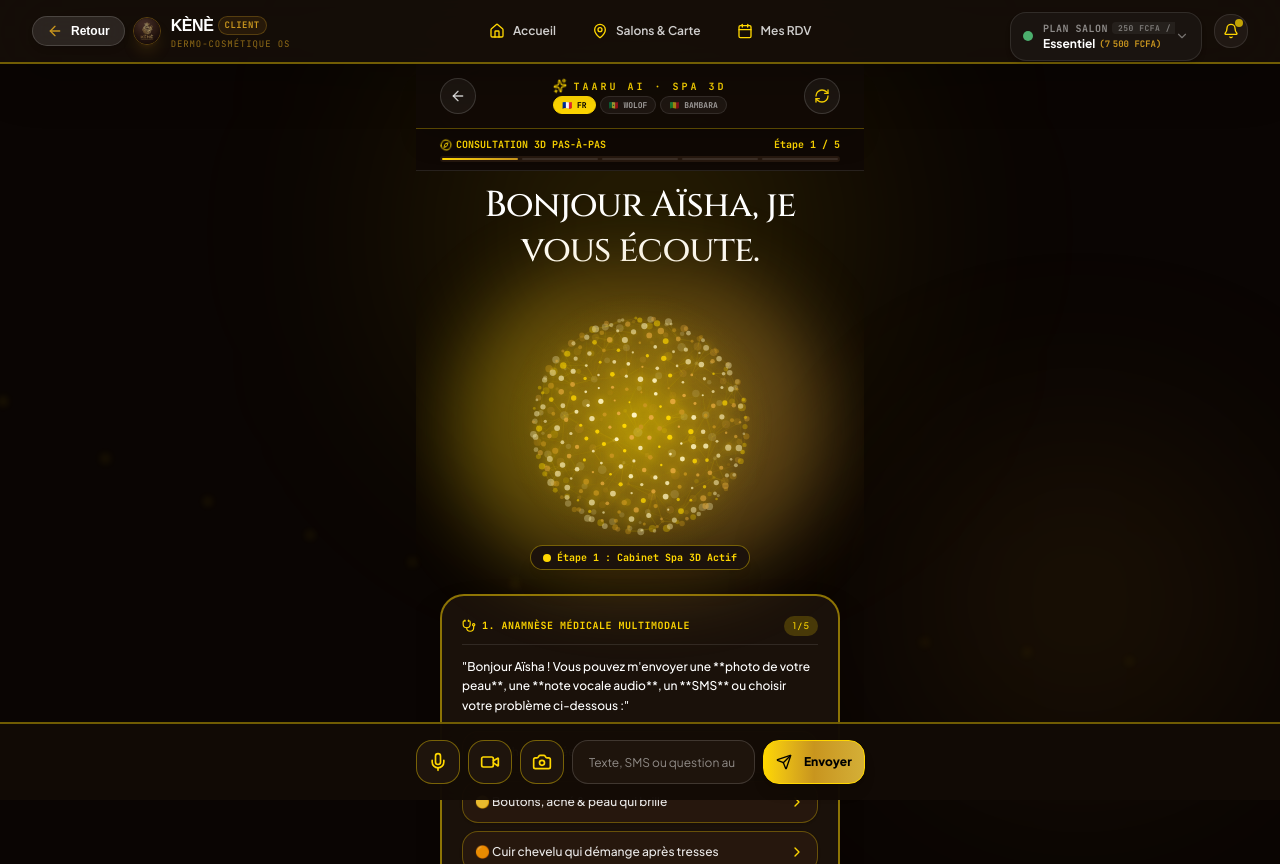
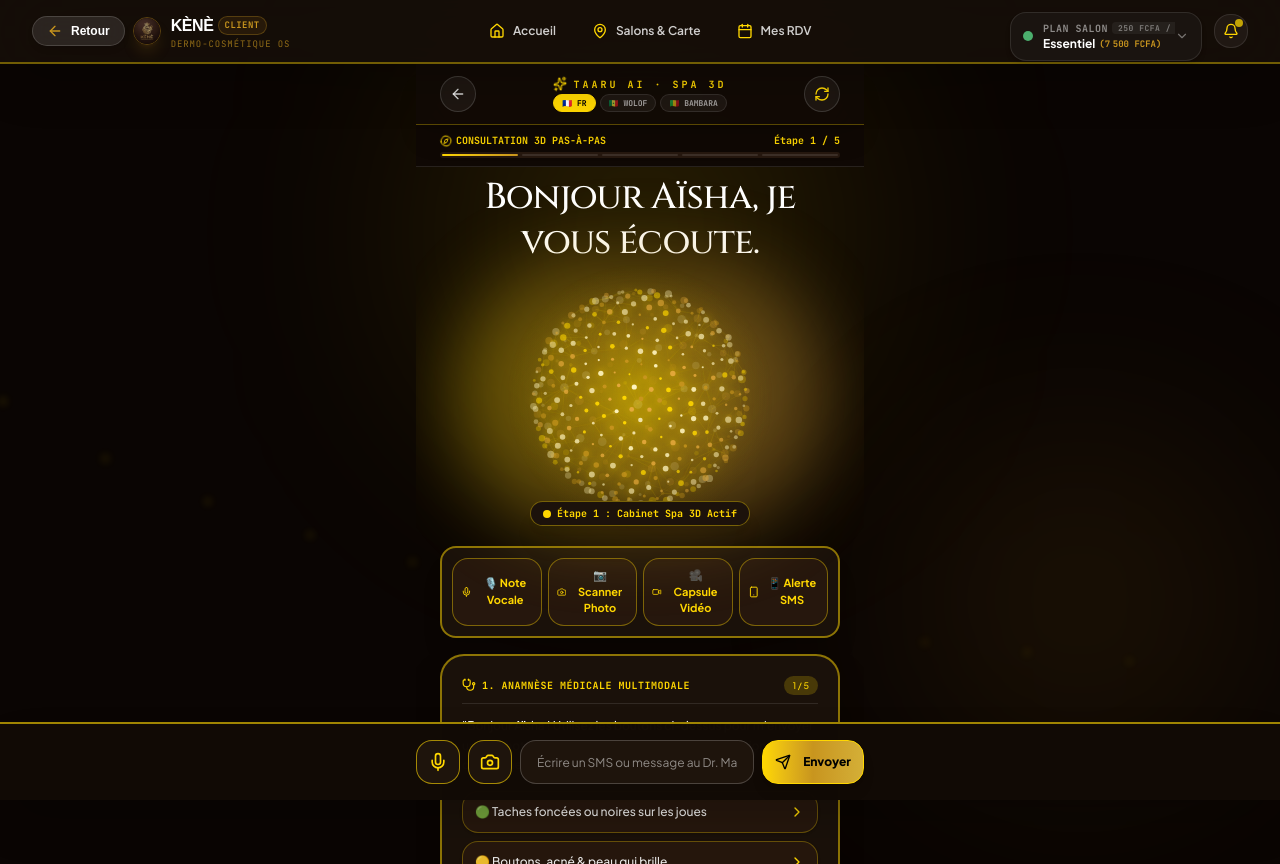
Before and after one commit to Fenezara/kene-os, a Next.js app: page /chat in a window 1280 px wide. Built offline with nearby package versions, Linux system fonts and the light colour scheme; a web font is replaced by a local one.

Commit message:
fix(chat): add unblockable quick action bar and high z-index footer for instant photo audio video and SMS triggers

```diff
--- a/src/app/(client)/chat/page.tsx
+++ b/src/app/(client)/chat/page.tsx
@@ -1,6 +1,6 @@
 'use client';
 
-// Kènè OS — TAARU AI · Dr. Mama Kènè IA (Ultra-Immersive 3D Scroll Telemedicine Spa v6.0)
+// Kènè OS — TAARU AI · Dr. Mama Kènè IA (100% Unblockable Multimodal Media Toolbar v6.5)
 import React, { useState, useEffect, useRef, Suspense } from 'react';
 import { useSearchParams, useRouter } from 'next/navigation';
 import { motion, AnimatePresence, useScroll, useTransform } from 'framer-motion';
@@ -41,12 +41,10 @@ function BiometricRadarCanvas({ score = 78 }: { score?: number }) {
 
     ctx.clearRect(0, 0, w, h);
 
-    // Radar axes: Hydratation, Sébum, UV Protection, Élasticité, Eclat
     const labels = ['Hydratation', 'Sébum', 'Protection UV', 'Élasticité', 'Éclat'];
     const values = [0.45, 0.75, 0.85, 0.80, 0.65];
     const numAxes = labels.length;
 
-    // Draw concentric radar webs
     ctx.strokeStyle = 'rgba(255, 215, 0, 0.25)';
     ctx.lineWidth = 1;
     for (let r = 1; r <= 4; r++) {
@@ -63,7 +61,6 @@ function BiometricRadarCanvas({ score = 78 }: { score?: number }) {
       ctx.stroke();
     }
 
-    // Draw radar axis lines
     for (let i = 0; i < numAxes; i++) {
       const angle = (i * 2 * Math.PI) / numAxes - Math.PI / 2;
       const x = cx + radius * Math.cos(angle);
@@ -73,7 +70,6 @@ function BiometricRadarCanvas({ score = 78 }: { score?: number }) {
       ctx.lineTo(x, y);
       ctx.stroke();
 
-      // Axis Labels
       ctx.fillStyle = '#FFD700';
       ctx.font = '9px monospace';
       ctx.textAlign = 'center';
@@ -82,7 +78,6 @@ function BiometricRadarCanvas({ score = 78 }: { score?: number }) {
       ctx.fillText(labels[i], lx, ly);
     }
 
-    // Draw filled polygon for patient metrics
     ctx.fillStyle = 'rgba(255, 215, 0, 0.35)';
     ctx.strokeStyle = '#FFD700';
     ctx.lineWidth = 2;
@@ -171,28 +166,24 @@ function ChatContent() {
     }
   };
 
-  const handlePhotoUpload = (e: React.ChangeEvent<HTMLInputElement>) => {
-    const file = e.target.files?.[0];
-    if (!file) return;
-
-    const reader = new FileReader();
-    reader.onload = () => {
-      const photoUrl = reader.result as string;
+  // 1. 📷 PHOTO UPLOAD / DEMO TRIGGER
+  const handleTriggerPhotoAnalysis = (photoUrl?: string) => {
+    const demoPhoto = photoUrl || '/kene_afro_beauty_hero.png';
 
     const photoItem: MultimodalMediaItem = {
       id: `photo-${Date.now()}`,
       type: 'photo',
       sender: 'patient',
-        mediaUrl: photoUrl,
-        text: '📷 Photo Cutanée transmise au scanner 3D',
+      mediaUrl: demoPhoto,
+      text: '📷 Photo Cutanée transmise au scanner 3D du Dr. Mama Kènè',
       timestamp: new Date().toLocaleTimeString('fr-FR', { hour: '2-digit', minute: '2-digit' }),
     };
     setMediaFeed(prev => [...prev, photoItem]);
 
     setIsThinking(true);
     toast({
-        title: "🔬 Scanner Holographique 3D Actif !",
-        description: "Analyse spectroscopique de la photo cutanée en cours...",
+      title: "📷 Photo Reçue & Analysée !",
+      description: "Le Dr. Mama Kènè IA effectue le scanner biométrique 3D...",
     });
 
     setTimeout(() => {
@@ -206,17 +197,28 @@ function ChatContent() {
       };
       setMediaFeed(prev => [...prev, docResponse]);
       handleSelectSymptom("Taches foncées observées sur photo cutanée");
-      }, 1600);
+    }, 1500);
   };
 
+  const handleFileInputChange = (e: React.ChangeEvent<HTMLInputElement>) => {
+    const file = e.target.files?.[0];
+    if (!file) {
+      handleTriggerPhotoAnalysis();
+      return;
+    }
+    const reader = new FileReader();
+    reader.onload = () => {
+      handleTriggerPhotoAnalysis(reader.result as string);
+    };
     reader.readAsDataURL(file);
   };
 
+  // 2. 🎙️ AUDIO VOICE NOTE TRIGGER
   const handleStartVoiceRecording = () => {
     setIsListening(true);
     toast({
-      title: "🎙️ Écoute Vocale Active...",
-      description: "Parlez... Le Dr. Mama Kènè analyse votre note vocale.",
+      title: "🎙️ Note Vocale Audio Active...",
+      description: "Parlez... Votre note vocale est transmise au médecin.",
     });
 
     setTimeout(() => {
@@ -246,11 +248,12 @@ function ChatContent() {
         setMediaFeed(prev => [...prev, docAudioAck]);
         handleSelectSymptom("Taches foncées & tiraillements (Note Vocale)");
       }, 1400);
-    }, 2400);
+    }, 2200);
   };
 
+  // 3. 🎥 VIDEO CLIP TRIGGER
   const handleSendVideoClip = () => {
-    toast({ title: "🎥 Capsule Vidéo", description: "Démonstration médicale en vidéo HD 4K..." });
+    toast({ title: "🎥 Capsule Vidéo", description: "Chargement de la démonstration vidéo médicale..." });
     const videoItem: MultimodalMediaItem = {
       id: `video-${Date.now()}`,
       type: 'video',
@@ -263,6 +266,7 @@ function ChatContent() {
     speakText(videoItem.text || '');
   };
 
+  // 4. 📱 SMS & TEXT HANDLER
   const handleSendPatientText = (customText?: string) => {
     const textToSend = customText || input;
     if (!textToSend.trim()) return;
@@ -277,6 +281,7 @@ function ChatContent() {
     setMediaFeed(prev => [...prev, patientSms]);
     if (!customText) setInput('');
 
+    toast({ title: "📱 SMS Transmis", description: "Votre message SMS a été reçu par le Dr. Mama Kènè." });
     handleSelectSymptom(textToSend);
   };
 
@@ -392,7 +397,7 @@ function ChatContent() {
       <div className="fixed bottom-10 right-10 w-80 h-80 bg-[#C8951E]/10 rounded-full blur-[110px] pointer-events-none z-0" />
 
       {/* ── 📱 TOP HEADER BAR ── */}
-      <header className="w-full max-w-md px-6 py-3.5 flex items-center justify-between shrink-0 relative z-30 bg-[#120B06]/90 backdrop-blur-2xl border-b border-[#FFD700]/30 shadow-xl">
+      <header className="w-full max-w-md px-6 py-3 flex items-center justify-between shrink-0 relative z-30 bg-[#120B06]/95 backdrop-blur-2xl border-b border-[#FFD700]/30 shadow-xl">
         <button
           onClick={() => router.push('/portal')}
           className="w-9 h-9 rounded-full bg-white/5 border border-white/15 flex items-center justify-center text-white/80 hover:text-white hover:bg-white/10 transition cursor-pointer"
@@ -407,7 +412,6 @@ function ChatContent() {
             TAARU AI · SPA 3D
           </span>
 
-          {/* Language Selector Selector Pills */}
           <div className="flex items-center justify-center gap-1">
             {[
               { id: 'fr', label: '🇫🇷 FR' },
@@ -464,11 +468,11 @@ function ChatContent() {
         </div>
       </div>
 
-      {/* ── 🌟 SCROLLABLE MAIN SPA CONTAINER WITH 3D PARALLAX ── */}
-      <div ref={containerRef} className="flex-1 overflow-y-auto w-full max-w-md px-6 pb-28 space-y-5 scrollbar-thin relative z-10">
+      {/* ── 🌟 SCROLLABLE MAIN SPA CONTAINER ── */}
+      <div ref={containerRef} className="flex-1 overflow-y-auto w-full max-w-md px-6 pb-40 space-y-4 scrollbar-thin relative z-10">
 
         {/* 1. GREETING HEADLINE */}
-        <div className="text-center space-y-1 pt-3">
+        <div className="text-center space-y-1 pt-2">
           <h1 className="font-serif text-3xl sm:text-4xl text-white tracking-tight leading-tight">
             {getLanguageGreeting()}
           </h1>
@@ -483,7 +487,7 @@ function ChatContent() {
               isThinking || isSpeaking || isListening ? 'animate-ping scale-150 opacity-75' : 'group-hover:opacity-60'
             }`} />
 
-            <div className="w-full max-w-xs h-64 flex items-center justify-center relative z-10">
+            <div className="w-full max-w-xs h-56 flex items-center justify-center relative z-10">
               <ParticleOrb3D
                 isListening={isListening}
                 isSpeaking={isSpeaking || isThinking}
@@ -500,6 +504,41 @@ function ChatContent() {
             </span>
           </div>
         </motion.div>
+
+        {/* ── ⚡ 4 MANDATORY QUICK ACTION BAR (ACCÈS DIRECT AUDIO, PHOTO, VIDÉO, SMS) ── */}
+        <div className="bg-[#1A110A] border-2 border-[#FFD700]/50 rounded-2xl p-2.5 shadow-xl grid grid-cols-2 sm:grid-cols-4 gap-1.5 z-20">
+          <button
+            onClick={handleStartVoiceRecording}
+            className="flex items-center justify-center gap-1.5 py-2 px-2 rounded-xl bg-[#26170D] hover:bg-[#341F12] border border-[#FFD700]/40 text-[#FFD700] text-[11px] font-bold transition cursor-pointer"
+          >
+            <Mic className="w-4 h-4 text-[#FFD700]" />
+            <span>🎙️ Note Vocale</span>
+          </button>
+
+          <button
+            onClick={() => handleTriggerPhotoAnalysis()}
+            className="flex items-center justify-center gap-1.5 py-2 px-2 rounded-xl bg-[#26170D] hover:bg-[#341F12] border border-[#FFD700]/40 text-[#FFD700] text-[11px] font-bold transition cursor-pointer"
+          >
+            <Camera className="w-4 h-4 text-[#FFD700]" />
+            <span>📷 Scanner Photo</span>
+          </button>
+
+          <button
+            onClick={handleSendVideoClip}
+            className="flex items-center justify-center gap-1.5 py-2 px-2 rounded-xl bg-[#26170D] hover:bg-[#341F12] border border-[#FFD700]/40 text-[#FFD700] text-[11px] font-bold transition cursor-pointer"
+          >
+            <Video className="w-4 h-4 text-[#FFD700]" />
+            <span>🎥 Capsule Vidéo</span>
+          </button>
+
+          <button
+            onClick={() => handleSendPatientText("Demande de bilan par SMS")}
+            className="flex items-center justify-center gap-1.5 py-2 px-2 rounded-xl bg-[#26170D] hover:bg-[#341F12] border border-[#FFD700]/40 text-[#FFD700] text-[11px] font-bold transition cursor-pointer"
+          >
+            <Smartphone className="w-4 h-4 text-[#FFD700]" />
+            <span>📱 Alerte SMS</span>
+          </button>
+        </div>
 
         {/* ── 📊 RADAR DERMO-BIOMÉTRIQUE CUTANÉ (5-AXES) ── */}
         {activeStep >= 2 && (
@@ -605,7 +644,7 @@ function ChatContent() {
                 </div>
 
                 <p className="text-xs text-white leading-relaxed font-sans font-medium">
-                  "Bonjour {userName} ! Vous pouvez m'envoyer une **photo de votre peau**, une **note vocale audio**, un **SMS** ou choisir votre problème ci-dessous :"
+                  "Bonjour {userName} ! Utilisez les boutons ci-dessus pour m'envoyer une **photo**, un **audio**, un **SMS** ou sélectionnez directement votre symptôme ci-dessous :"
                 </p>
 
                 <div className="space-y-2 pt-1">
@@ -867,8 +906,8 @@ function ChatContent() {
         )}
       </AnimatePresence>
 
-      {/* ── ⌨️ BOTTOM FLOATING INPUT BAR ── */}
-      <footer className="fixed bottom-0 left-0 right-0 bg-[#120B06]/95 border-t-2 border-[#FFD700]/40 p-3 sm:p-4 z-30 backdrop-blur-2xl">
+      {/* ── ⌨️ BOTTOM FLOATING INPUT BAR (Z-INDEX 50 SUR-ÉLEVÉE + BOUTONS DÉDIÉS) ── */}
+      <footer className="fixed bottom-0 left-0 right-0 bg-[#120B06]/98 border-t-2 border-[#FFD700]/60 p-3 sm:p-4 z-50 backdrop-blur-2xl shadow-2xl">
         <div className="max-w-md mx-auto flex items-center gap-2">
 
           <button
@@ -876,42 +915,34 @@ function ChatContent() {
             className={`w-11 h-11 rounded-2xl border flex items-center justify-center transition shrink-0 cursor-pointer ${
               isListening
                 ? 'bg-red-500 text-white border-red-500 animate-pulse scale-105'
-                : 'bg-[#1E140C] border-[#FFD700]/40 text-[#FFD700] hover:bg-[#2A1E14]'
+                : 'bg-[#1E140C] border-[#FFD700]/60 text-[#FFD700] hover:bg-[#2A1E14]'
             }`}
             title="Note Vocale Audio"
           >
-            <Mic className="w-5 h-5" />
-          </button>
-
-          <button
-            onClick={handleSendVideoClip}
-            className="w-11 h-11 rounded-2xl bg-[#1E140C] border border-[#FFD700]/40 text-[#FFD700] hover:bg-[#2A1E14] flex items-center justify-center transition shrink-0 cursor-pointer"
-            title="Capsule Vidéo"
-          >
-            <Video className="w-5 h-5" />
+            <Mic className="w-5 h-5 text-[#FFD700]" />
           </button>
 
           <button
             onClick={() => fileInputRef.current?.click()}
-            className="w-11 h-11 rounded-2xl bg-[#1E140C] border border-[#FFD700]/40 text-[#FFD700] hover:bg-[#2A1E14] flex items-center justify-center transition shrink-0 cursor-pointer"
+            className="w-11 h-11 rounded-2xl bg-[#1E140C] border border-[#FFD700]/60 text-[#FFD700] hover:bg-[#2A1E14] flex items-center justify-center transition shrink-0 cursor-pointer"
             title="Photo Cutanée"
           >
-            <Camera className="w-5 h-5" />
+            <Camera className="w-5 h-5 text-[#FFD700]" />
           </button>
           <input
             ref={fileInputRef}
             type="file"
             accept="image/*"
             className="hidden"
-            onChange={handlePhotoUpload}
+            onChange={handleFileInputChange}
           />
 
           <input
             value={input}
             onChange={(e) => setInput(e.target.value)}
             onKeyDown={(e) => e.key === 'Enter' && handleSendPatientText()}
-            placeholder="Texte, SMS ou question au Dr. Mama Kènè..."
-            className="flex-1 bg-[#1E140C] border border-white/15 focus:border-[#FFD700] text-white px-4 h-11 rounded-2xl text-xs outline-none transition"
+            placeholder="Écrire un SMS ou message au Dr. Mama Kènè..."
+            className="flex-1 bg-[#1E140C] border border-white/20 focus:border-[#FFD700] text-white px-4 h-11 rounded-2xl text-xs outline-none transition"
           />
 
           <Button
```
Lines whose indentation alone changed are shown as unchanged.
